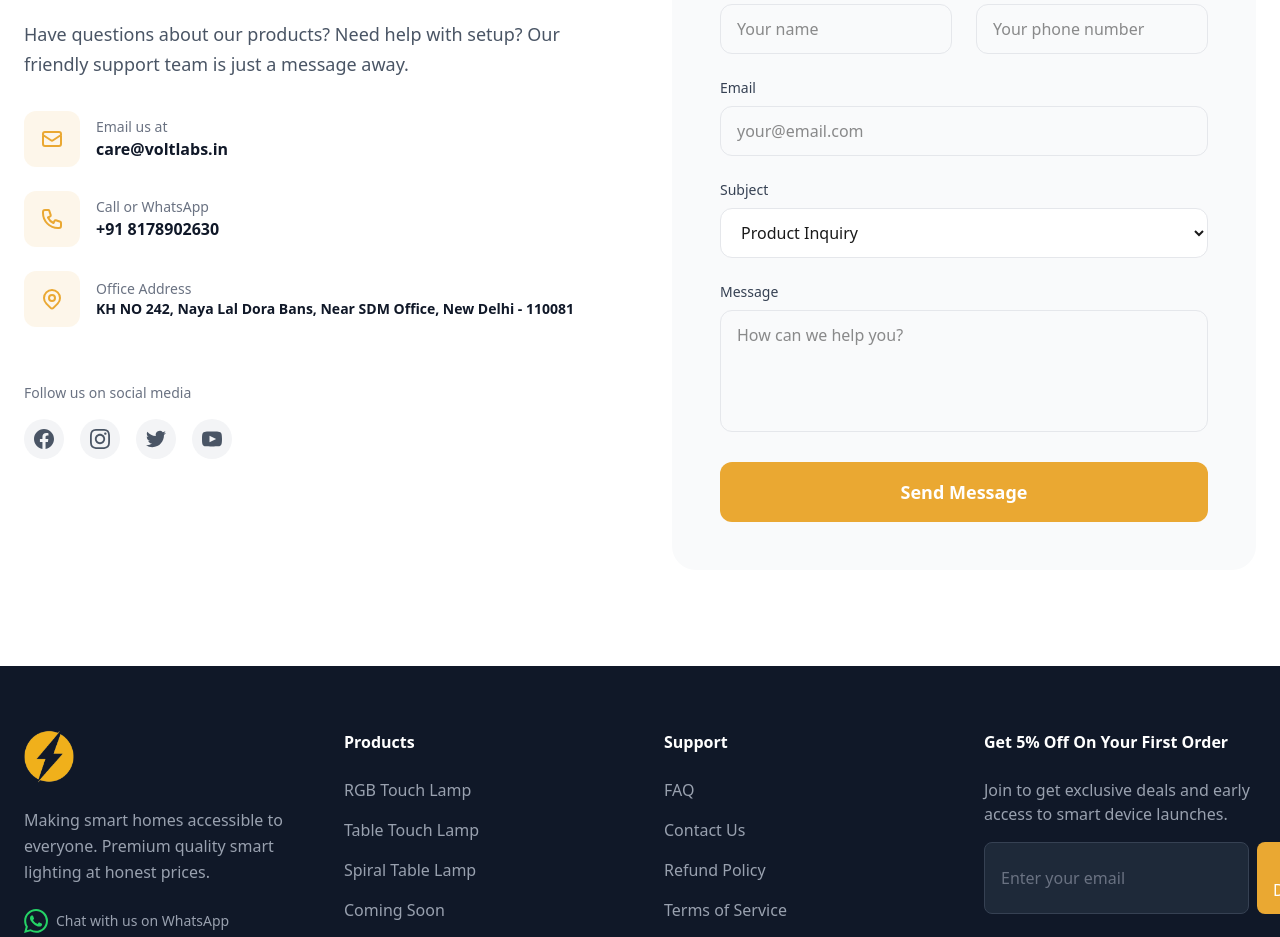
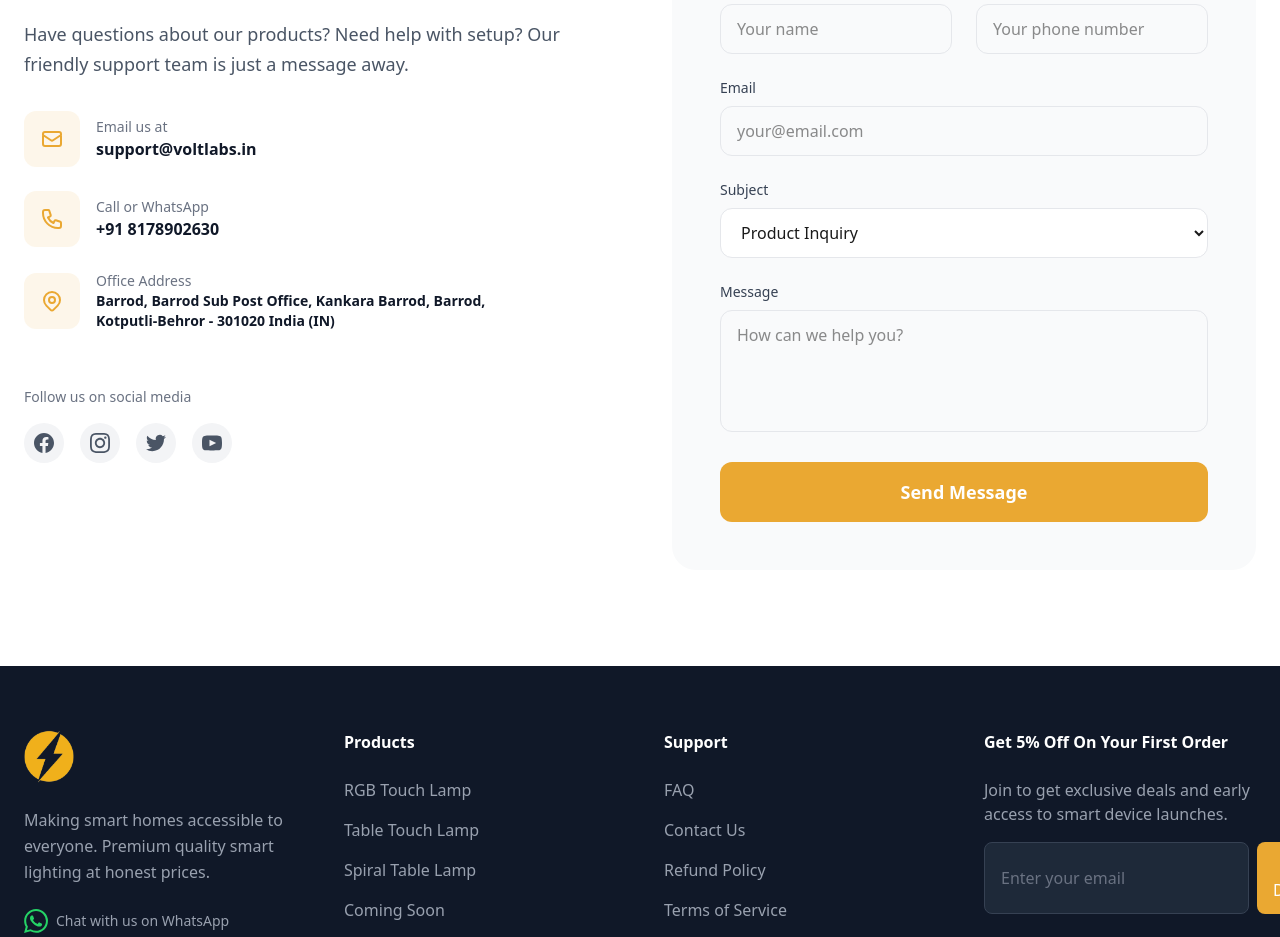
Before and after one commit to theakhleshkumar/voltlabs-website, a Next.js app: page / in a window 1280 px wide. Shown: the part 6700-7637 px from the top of the page. Built offline with nearby package versions, Linux system fonts and the light colour scheme.

Commit message:
Update contact email to support@voltlabs.in and office address to Barrod

```diff
--- a/app/page.tsx
+++ b/app/page.tsx
@@ -574,7 +574,7 @@ const ContactSection = () => {
                 </div>
                 <div>
                   <div className="text-sm text-gray-500">Email us at</div>
-                  <div className="font-semibold text-gray-900">care@voltlabs.in</div>
+                    <div className="font-semibold text-gray-900">support@voltlabs.in</div>
                 </div>
               </div>
 
@@ -599,7 +599,7 @@ const ContactSection = () => {
                 </div>
                 <div>
                   <div className="text-sm text-gray-500">Office Address</div>
-                  <div className="font-semibold text-gray-900 text-sm">KH NO 242, Naya Lal Dora Bans, Near SDM Office, New Delhi - 110081</div>
+                  <div className="font-semibold text-gray-900 text-sm">Barrod, Barrod Sub Post Office, Kankara Barrod, Barrod,<br/>Kotputli-Behror - 301020 India (IN)</div>
                 </div>
               </div>
             </div>
@@ -793,14 +793,17 @@ const jsonLd = {
       "description": "VoltLabs designs affordable smart home IoT products including WiFi-connected touch lamps, RGB lights, and table lamps for Indian homes.",
       "address": {
         "@type": "PostalAddress",
-        "addressLocality": "New Delhi",
+        "streetAddress": "Barrod Sub Post Office, Kankara Barrod",
+        "addressLocality": "Barrod",
+        "addressRegion": "Kotputli-Behror",
+        "postalCode": "301020",
         "addressCountry": "IN"
       },
       "contactPoint": {
         "@type": "ContactPoint",
         "telephone": "+91-8178902630",
         "contactType": "customer service",
-        "email": "care@voltlabs.in",
+        "email": "support@voltlabs.in",
         "availableLanguage": ["English", "Hindi"]
       },
       "sameAs": [
--- a/app/privacy-policy/page.tsx
+++ b/app/privacy-policy/page.tsx
@@ -266,7 +266,7 @@ export default function PrivacyPolicy() {
                 <li>Right to non-discrimination for exercising privacy rights</li>
               </ul>
               <p className="text-gray-600 leading-relaxed mt-4">
-                <strong>We do not sell your personal information.</strong> To exercise your CCPA rights, contact us at care@voltlabs.in.
+                <strong>We do not sell your personal information.</strong> To exercise your CCPA rights, contact us at support@voltlabs.in.
               </p>
             </section>
 
@@ -274,7 +274,7 @@ export default function PrivacyPolicy() {
             <section className="mb-10">
               <h2 className="text-2xl font-bold text-gray-900 mb-4">10. Children&apos;s Privacy</h2>
               <p className="text-gray-600 leading-relaxed mb-4">
-                Our products and services are not intended for children under the age of 13 (or 16 in the EEA). We do not knowingly collect personal information from children. If you believe we have inadvertently collected information from a child, please contact us immediately at care@voltlabs.in, and we will take steps to delete such information.
+                Our products and services are not intended for children under the age of 13 (or 16 in the EEA). We do not knowingly collect personal information from children. If you believe we have inadvertently collected information from a child, please contact us immediately at support@voltlabs.in, and we will take steps to delete such information.
               </p>
               <p className="text-gray-600 leading-relaxed">
                 This policy is compliant with the Children&apos;s Online Privacy Protection Act (COPPA) and similar international regulations.
@@ -365,12 +365,12 @@ export default function PrivacyPolicy() {
               </p>
               <div className="bg-gray-50 rounded-2xl p-6">
                 <p className="text-gray-700 mb-2"><strong>VoltLabs Privacy Team</strong></p>
-                <p className="text-gray-600">Email: care@voltlabs.in</p>
+                <p className="text-gray-600">Email: support@voltlabs.in</p>
                 <p className="text-gray-600">Phone: +91 8178902630</p>
-                <p className="text-gray-600">Address: KH NO 242 Ground Floor, Naya Lal Dora Bans, Near SDM Office, New Delhi, North West Delhi, Delhi - 110081</p>
+                <p className="text-gray-600">Address: Barrod, Barrod Sub Post Office, Kankara Barrod, Barrod, Kotputli-Behror - 301020 India (IN)</p>
               </div>
               <p className="text-gray-600 leading-relaxed mt-4">
-                For data protection inquiries in the EU, you may also contact our Data Protection Officer at care@voltlabs.in.
+                For data protection inquiries in the EU, you may also contact our Data Protection Officer at support@voltlabs.in.
               </p>
             </section>
 
--- a/app/refund-policy/page.tsx
+++ b/app/refund-policy/page.tsx
@@ -152,7 +152,7 @@ export default function RefundPolicy() {
               <h3 className="text-xl font-semibold text-gray-800 mb-3">5.1 How to Request a Refund</h3>
               <p className="text-gray-600 leading-relaxed mb-4">To initiate a return/refund:</p>
               <ol className="list-decimal pl-6 text-gray-600 space-y-3 mb-6">
-                <li><strong>Contact Us:</strong> Send an email to care@voltlabs.in with your order number, product details, and reason for return.</li>
+                <li><strong>Contact Us:</strong> Send an email to support@voltlabs.in with your order number, product details, and reason for return.</li>
                 <li><strong>Receive Approval:</strong> Our team will review your request and respond within 24-48 hours with return instructions.</li>
                 <li><strong>Pack the Product:</strong> Safely pack the product in its original packaging with all accessories.</li>
                 <li><strong>Ship the Product:</strong> Ship the product to our designated address (provided in approval email).</li>
@@ -212,7 +212,7 @@ export default function RefundPolicy() {
 
               <h3 className="text-xl font-semibold text-gray-800 mb-3">6.2 Exchange Process</h3>
               <p className="text-gray-600 leading-relaxed">
-                Contact care@voltlabs.in with your exchange request. If the new product costs more, you&apos;ll need to pay the difference. If it costs less, the difference will be refunded.
+                Contact support@voltlabs.in with your exchange request. If the new product costs more, you&apos;ll need to pay the difference. If it costs less, the difference will be refunded.
               </p>
             </section>
 
@@ -228,7 +228,7 @@ export default function RefundPolicy() {
                 <li>Do NOT accept the delivery if the outer packaging is visibly damaged</li>
                 <li>If damage is discovered after opening, report within 48 hours</li>
                 <li>Take photos of the damage, packaging, and shipping label</li>
-                <li>Email photos and order details to care@voltlabs.in</li>
+                <li>Email photos and order details to support@voltlabs.in</li>
                 <li>We will arrange a free replacement or full refund</li>
               </ul>
 
@@ -253,7 +253,7 @@ export default function RefundPolicy() {
               </p>
               <ul className="list-disc pl-6 text-gray-600 space-y-2 mb-6">
                 <li>Full refund will be processed to original payment method</li>
-                <li>Cancellation can be requested via email to care@voltlabs.in</li>
+                <li>Cancellation can be requested via email to support@voltlabs.in</li>
                 <li>Please include your order number in the cancellation request</li>
               </ul>
 
@@ -282,7 +282,7 @@ export default function RefundPolicy() {
                 <li>Amazon&apos;s return window and conditions apply</li>
               </ul>
               <p className="text-gray-600 leading-relaxed">
-                For warranty-related issues on Amazon purchases, you may contact us directly at care@voltlabs.in with your Amazon order ID.
+                For warranty-related issues on Amazon purchases, you may contact us directly at support@voltlabs.in with your Amazon order ID.
               </p>
             </section>
 
@@ -293,7 +293,7 @@ export default function RefundPolicy() {
                 If you disagree with our refund decision:
               </p>
               <ol className="list-decimal pl-6 text-gray-600 space-y-2">
-                <li>Email care@voltlabs.in with your concerns and supporting documentation</li>
+                <li>Email support@voltlabs.in with your concerns and supporting documentation</li>
                 <li>Our senior team will review within 5 business days</li>
                 <li>Final decision will be communicated via email</li>
                 <li>If unresolved, disputes are subject to the jurisdiction of courts in New Delhi, India</li>
@@ -308,7 +308,7 @@ export default function RefundPolicy() {
               </p>
               <div className="bg-gray-50 rounded-2xl p-6">
                 <p className="text-gray-700 mb-2"><strong>VoltLabs Customer Support</strong></p>
-                <p className="text-gray-600">Email: care@voltlabs.in</p>
+                <p className="text-gray-600">Email: support@voltlabs.in</p>
                 <p className="text-gray-600">Phone: +91 8178902630</p>
                 <p className="text-gray-600">WhatsApp: +91 8178902630</p>
                 <p className="text-gray-600 mt-3"><strong>Business Hours:</strong></p>
--- a/app/terms-of-service/page.tsx
+++ b/app/terms-of-service/page.tsx
@@ -245,7 +245,7 @@ export default function TermsOfService() {
 
               <h3 className="text-xl font-semibold text-gray-800 mb-3">8.3 Warranty Claims</h3>
               <p className="text-gray-600 leading-relaxed">
-                To make a warranty claim, contact our support team at care@voltlabs.in with your proof of purchase. Valid claims will be resolved through repair or replacement at our discretion.
+                To make a warranty claim, contact our support team at support@voltlabs.in with your proof of purchase. Valid claims will be resolved through repair or replacement at our discretion.
               </p>
             </section>
 
@@ -311,7 +311,7 @@ export default function TermsOfService() {
 
               <h3 className="text-xl font-semibold text-gray-800 mb-3">12.3 Informal Resolution</h3>
               <p className="text-gray-600 leading-relaxed">
-                Before filing any formal dispute, you agree to contact us at care@voltlabs.in to attempt to resolve the matter informally within 30 days.
+                Before filing any formal dispute, you agree to contact us at support@voltlabs.in to attempt to resolve the matter informally within 30 days.
               </p>
             </section>
 
@@ -348,10 +348,10 @@ export default function TermsOfService() {
               </p>
               <div className="bg-gray-50 rounded-2xl p-6">
                 <p className="text-gray-700 mb-2"><strong>VoltLabs</strong></p>
-                <p className="text-gray-600">Email: care@voltlabs.in</p>
+                <p className="text-gray-600">Email: support@voltlabs.in</p>
                 <p className="text-gray-600">Phone: +91 8178902630</p>
                 <p className="text-gray-600">WhatsApp: +91 8178902630</p>
-                <p className="text-gray-600">Address: KH NO 242 Ground Floor, Naya Lal Dora Bans, Near SDM Office, New Delhi, North West Delhi, Delhi - 110081</p>
+                <p className="text-gray-600">Address: Barrod, Barrod Sub Post Office, Kankara Barrod, Barrod, Kotputli-Behror - 301020 India (IN)</p>
               </div>
             </section>
 
```
